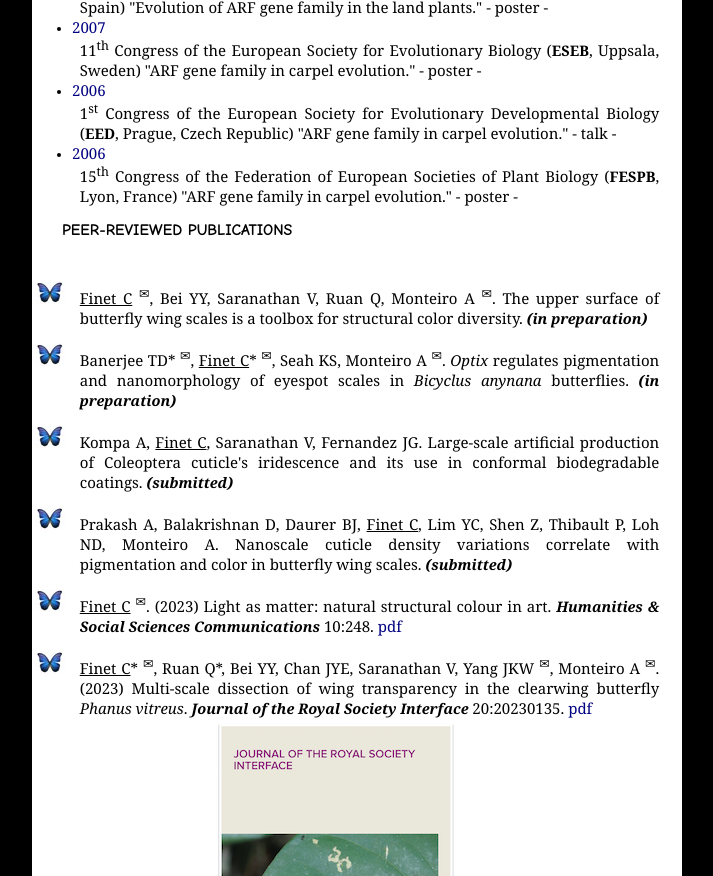
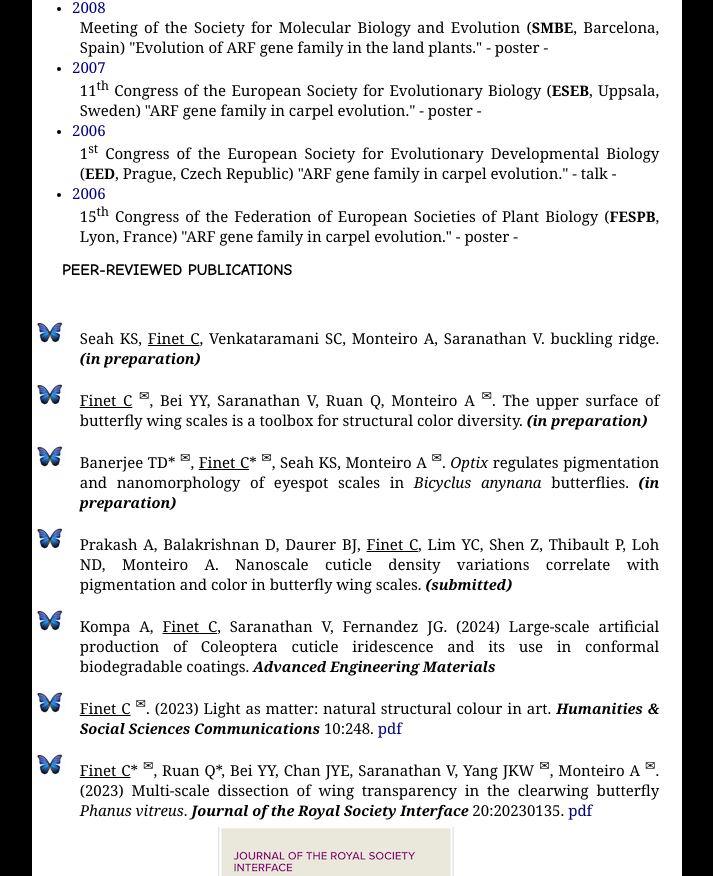
Before and after one commit to cfinet/research, a plain HTML site: page CV.html in a window 1280 px wide. Shown: the part 4076-4952 px from the top of the page, without its empty margins (283-996 px from the left). Drawn offline with Linux system fonts and the light colour scheme.

Commit message:
Add files via upload

```diff
--- a/CV.html
+++ b/CV.html
@@ -147,6 +147,8 @@
 
 		<h1>RESPONSABILITIES</h1>
 		<ul>
+		<li><p1>2024</p1> <br />
+		<p><p3><strong>Grant Evaluation Panel</strong></p3> - <em>European Science Foundation</em></p>
 		<li><p1>2023-</p1> <br />
 		<p><p3><strong>Guest Editor</strong></p3> - <em>Frontiers in Ecology and Evolution</em> "Biological and Physical Basis of the Development of Integumentary Nanostructures"</p>
 		<li><p1>2023-</p1> <br />
@@ -199,16 +201,19 @@
 		</ul>
 		<br/>
 		<ul class="animal">
+		<li><p>Seah KS, <u>Finet C</u>, Venkataramani SC, Monteiro A, Saranathan V. buckling ridge. <p3><em><strong>(in preparation)</strong></em></p3></p></li>
+		</ul>
+		<ul class="animal">
 		<li><p><u>Finet C</u> <sup>&#9993;</sup>, Bei YY, Saranathan V, Ruan Q, Monteiro A <sup>&#9993;</sup>. The upper surface of butterfly wing scales is a toolbox for structural color diversity. <p3><em><strong>(in preparation)</strong></em></p3></p></li>
 		</ul>
 		<ul class="animal">
 		<li><p>Banerjee TD* <sup>&#9993;</sup>, <u>Finet C</u>* <sup>&#9993;</sup>, Seah KS, Monteiro A <sup>&#9993;</sup>. <em>Optix</em> regulates pigmentation and nanomorphology of eyespot scales in <em>Bicyclus anynana</em> butterflies. <p3><em><strong>(in preparation)</strong></em></p3></p></li>
 		</ul>
 		<ul class="animal">
-		<li><p>Kompa A, <u>Finet C</u>, Saranathan V, Fernandez JG. Large-scale artificial production of Coleoptera cuticle's iridescence and its use in conformal biodegradable coatings. <p3><em><strong>(submitted)</strong></em></p3></p></li>
+		<li><p>Prakash A, Balakrishnan D, Daurer BJ, <u>Finet C</u>, Lim YC, Shen Z, Thibault P, Loh ND, Monteiro A. Nanoscale cuticle density variations correlate with pigmentation and color in butterfly wing scales. <p3><em><strong>(submitted)</strong></em></p3></p></li>
 		</ul>
 		<ul class="animal">
-		<li><p>Prakash A, Balakrishnan D, Daurer BJ, <u>Finet C</u>, Lim YC, Shen Z, Thibault P, Loh ND, Monteiro A. Nanoscale cuticle density variations correlate with pigmentation and color in butterfly wing scales. <p3><em><strong>(submitted)</strong></em></p3></p></li>
+		<li><p>Kompa A, <u>Finet C</u>, Saranathan V, Fernandez JG. (2024) Large-scale artificial production of Coleoptera cuticle iridescence and its use in conformal biodegradable coatings. <p3><em><strong>Advanced Engineering Materials</strong></em></p3></p></li>
 		</ul>
 		<ul class="animal">
 		<li><p><u>Finet C</u> <sup>&#9993;</sup>. (2023) Light as matter: natural structural colour in art. <p3><em><strong>Humanities & Social Sciences Communications</strong></em></p3> 10:248. <a class="navy" href="Finet 2023.pdf">pdf</a></p></li>
```
